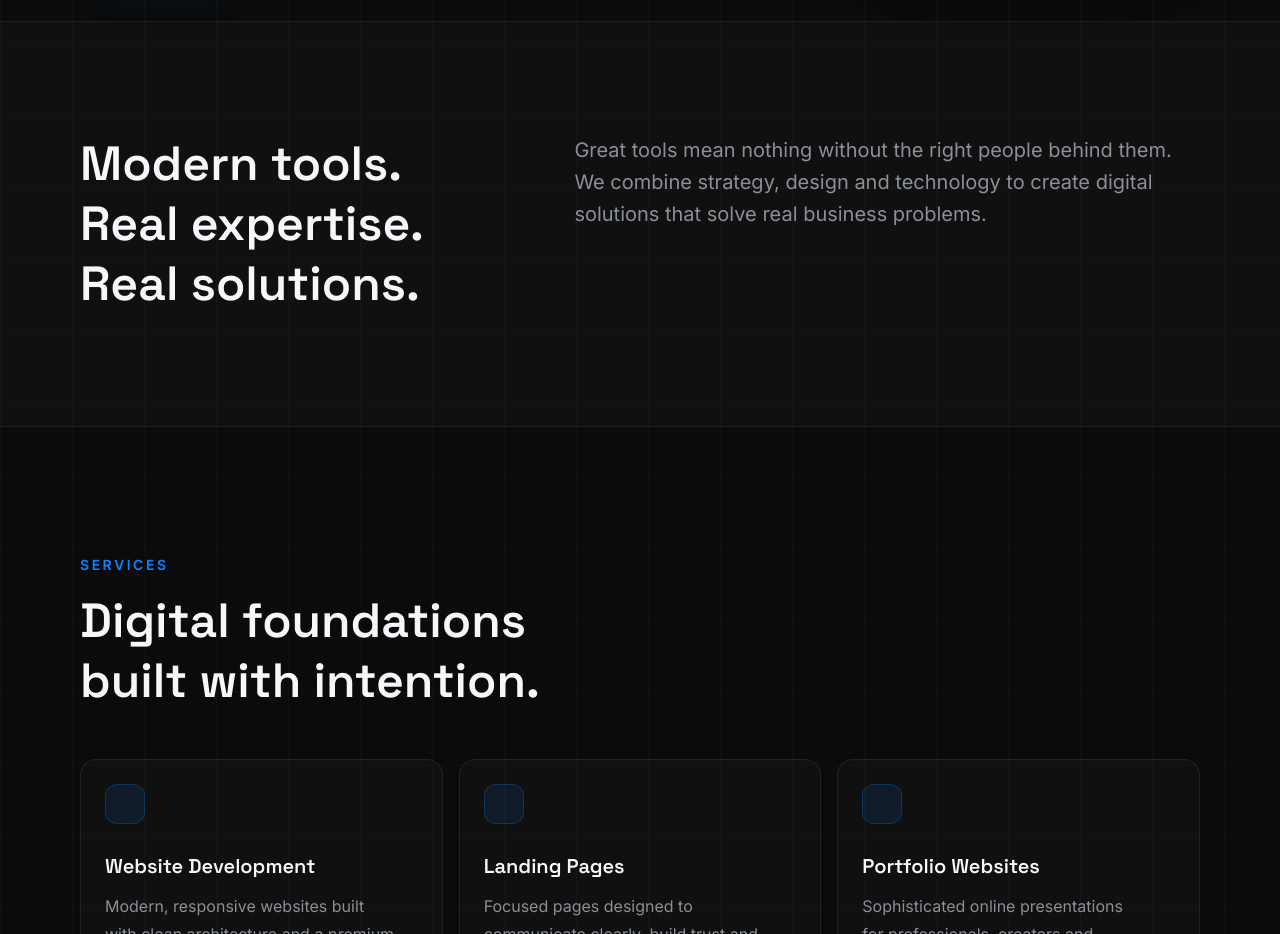
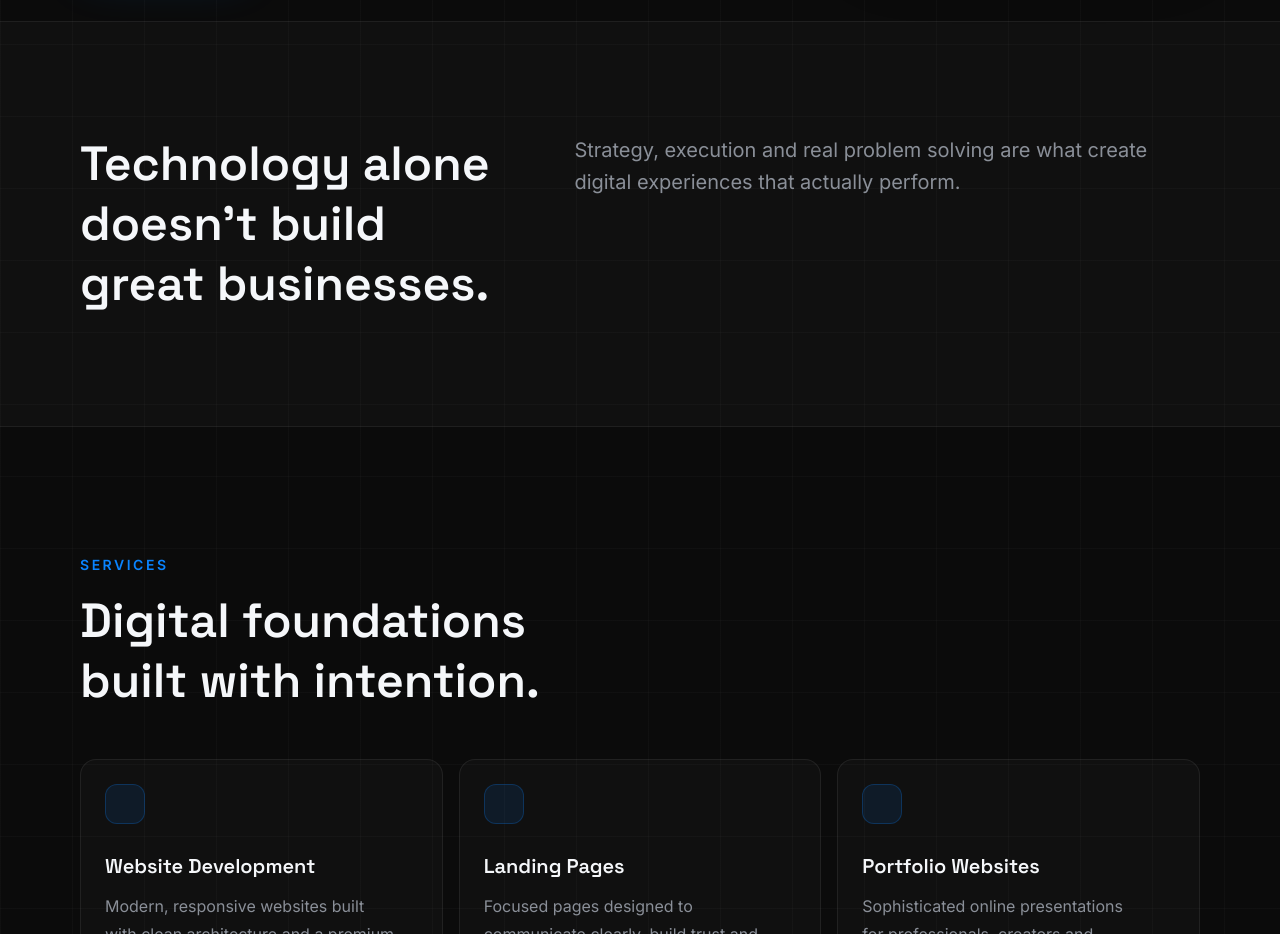
Before and after one commit to getestimatefast/cosaq-digital, a Next.js app: page / in a window 1280 px wide. Shown: the part 820-1754 px from the top of the page. Built offline with nearby package versions, Linux system fonts and the light colour scheme.

Commit message:
Refine positioning copy

```diff
--- a/components/PositioningSection.tsx
+++ b/components/PositioningSection.tsx
@@ -5,12 +5,11 @@ export function PositioningSection() {
     <SectionReveal className="relative z-10 border-y border-white/[0.06] bg-white/[0.025] py-24 sm:py-28">
       <div className="container-shell grid gap-8 lg:grid-cols-[0.85fr_1.15fr] lg:items-start">
         <h2 className="font-display text-3xl font-semibold leading-tight text-balance sm:text-5xl">
-          Modern tools. Real expertise. Real solutions.
+          Technology alone doesn&apos;t build great businesses.
         </h2>
         <p className="text-pretty text-lg leading-8 text-cosaq-muted sm:text-xl">
-          Great tools mean nothing without the right people behind them. We
-          combine strategy, design and technology to create digital solutions
-          that solve real business problems.
+          Strategy, execution and real problem solving are what create digital
+          experiences that actually perform.
         </p>
       </div>
     </SectionReveal>
```
